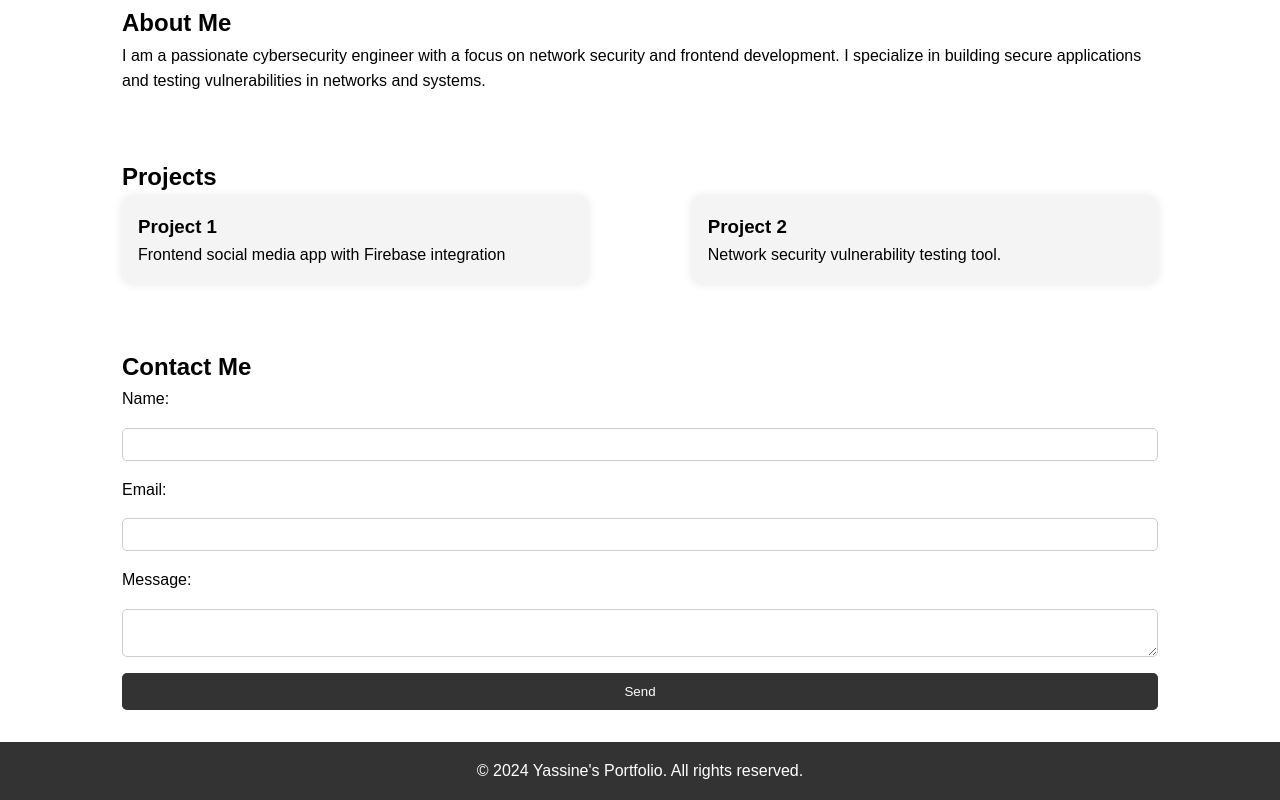
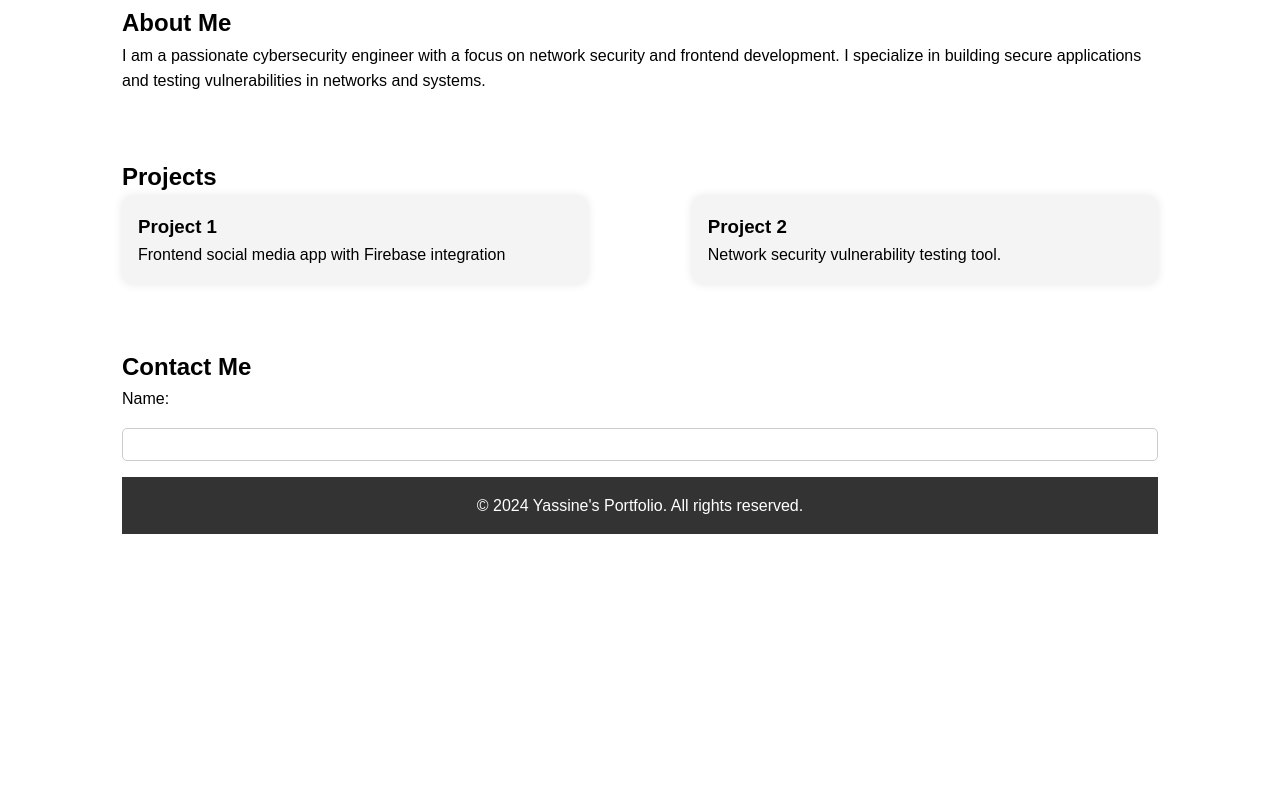
Before and after one commit to YassineFaidi/school_117, a plain HTML site: page index.html in a window 1280 px wide. Shown: the part 578-1378 px from the top of the page. After the commit the page ends 1144 px from the top, so only its background shows below. Drawn offline with Linux system fonts and the light colour scheme.

Commit message:
Portfolio commit

```diff
--- a/index.html
+++ b/index.html
@@ -52,17 +52,6 @@
             <label for="name">Name:</label>
             <input type="text" id="name" name="name" required>
 
-            <label for="email">Email:</label>
-            <input type="email" id="email" name="email" required>
-
-            <label for="message">Message:</label>
-            <textarea id="message" name="message" required></textarea>
-
-            <button type="submit">Send</button>
-        </form>
-        <p id="response-message"></p>
-    </section>
-
     <footer>
         <p>&copy; 2024 Yassine's Portfolio. All rights reserved.</p>
     </footer>
--- a/style.css
+++ b/style.css
@@ -89,9 +89,7 @@ button {
     padding: 0.7rem;
     background-color: #333;
     color: white;
-    border: none;
-    border-radius: 5px;
-    cursor: pointer;
+
 }
 
 button:hover {
```
